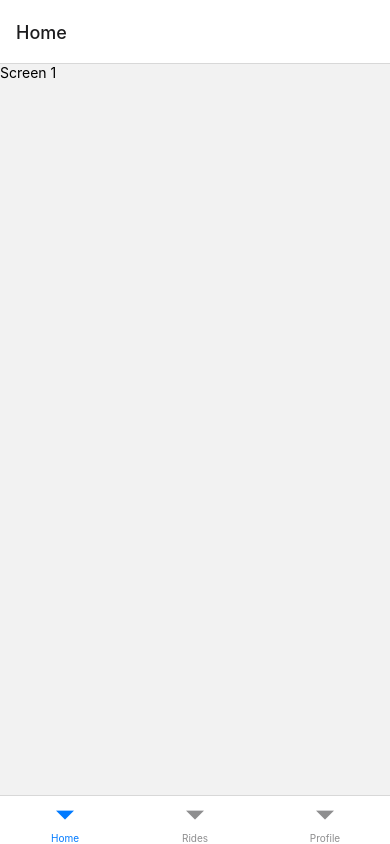
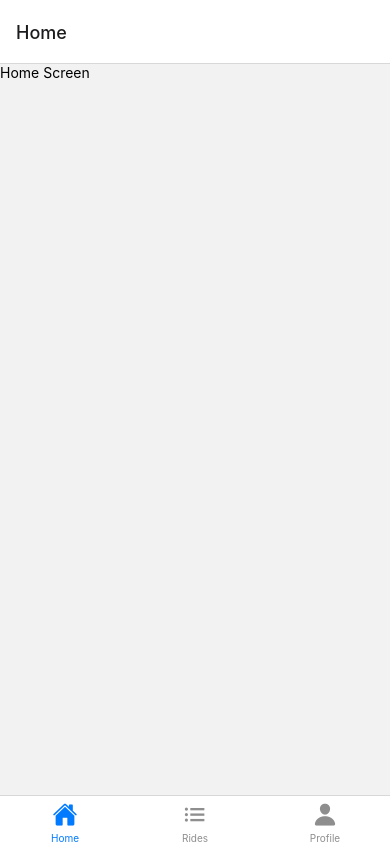
Before and after one commit to HuairaNimrod/I-ride, a React Native app: screen /Home in a window 390 px wide. Built offline with nearby package versions, Linux system fonts and the light colour scheme.

Commit message:
navigation bar

```diff
--- a/App.js
+++ b/App.js
@@ -1,23 +1,18 @@
-import React from 'react';
-import { Image } from 'react-native';
-import { createBottomTabNavigator } from '@react-navigation/bottom-tabs';
-import { NavigationContainer } from '@react-navigation/native';
-import Screen1 from './screens/Home';
-import Screen2 from './screens/Rides';
-import Profile from './screens/Profile';
+import { StyleSheet, View } from 'react-native';
+import Navigation from './components/Navigation';
 
-const Tab = createBottomTabNavigator();
 
-function App() {
+export default function App() {
   return (
-    <NavigationContainer>
-      <Tab.Navigator>
-        <Tab.Screen name="Home" component={Screen1} />
-        <Tab.Screen name="Rides" component={Screen2} />
-        <Tab.Screen name="Profile" component={Profile} />
-      </Tab.Navigator>
-    </NavigationContainer>
+    <View style={styles.container}>
+      <Navigation/>
+    </View>
   );
 }
 
-export default App;
+const styles = StyleSheet.create({ //deleting this shrink the app :(
+  container: {
+    flex: 1,
+    backgroundColor: '#fff',
+  },
+});
--- a/components/Navigation.js
+++ b/components/Navigation.js
@@ -0,0 +1,48 @@
+import { NavigationContainer } from '@react-navigation/native';
+import { createBottomTabNavigator } from '@react-navigation/bottom-tabs';
+import { Ionicons } from '@expo/vector-icons';
+
+import Home from '../screens/Home';
+import Rides from '../screens/Rides';
+import Profile from '../screens/Profile';
+
+const Tab = createBottomTabNavigator();
+
+function Navigation() {
+  return (
+    <NavigationContainer>
+        <Tab.Navigator>
+            <Tab.Screen
+                name="Home"
+                component={Home}
+                options={{
+                tabBarIcon: ({ color, size }) => (
+                    <Ionicons name="ios-home" color={color} size={size} />
+                ),
+                }}
+            />
+            <Tab.Screen
+                name="Rides"
+                component={Rides}
+                options={{
+                tabBarIcon: ({ color, size }) => (
+                    <Ionicons name="ios-list" color={color} size={size} />
+                ),
+                }}
+            />
+                 <Tab.Screen
+                name="Profile"
+                component={Profile}
+                options={{
+                tabBarIcon: ({ color, size }) => (
+                    <Ionicons name="ios-person" color={color} size={size} />
+                ),
+                }}
+            />
+        </Tab.Navigator>
+    </NavigationContainer>
+    );
+
+}
+
+export default Navigation;
--- a/package.json
+++ b/package.json
@@ -13,7 +13,7 @@
     "@react-native-community/datetimepicker": "6.5.2",
     "@react-navigation/bottom-tabs": "^6.5.7",
     "@react-navigation/material-bottom-tabs": "^6.2.15",
-    "@react-navigation/native": "^6.1.3",
+    "@react-navigation/native": "^6.1.6",
     "@react-navigation/native-stack": "^6.9.9",
     "@types/react": "~18.0.24",
     "@types/react-native": "~0.70.6",
--- a/screens/Home.js
+++ b/screens/Home.js
@@ -1,12 +1,12 @@
 import React from 'react';
 import { View, Text } from 'react-native';
 
-function Screen1() {
+function Home() {
   return (
     <View>
-      <Text>Screen 1</Text>
+      <Text>Home Screen</Text>
     </View>
   );
 }
 
-export default Screen1;
+export default Home;
--- a/screens/Rides.js
+++ b/screens/Rides.js
@@ -1,12 +1,12 @@
 import React from 'react';
 import { View, Text } from 'react-native';
 
-function Screen2() {
+function Rides() {
   return (
     <View>
-      <Text>Screen 2</Text>
+      <Text>Ride Screen</Text>
     </View>
   );
 }
 
-export default Screen2;
+export default Rides;
```
Also changed, not shown: 1 other file (tests, documents, lock files or other folders).
